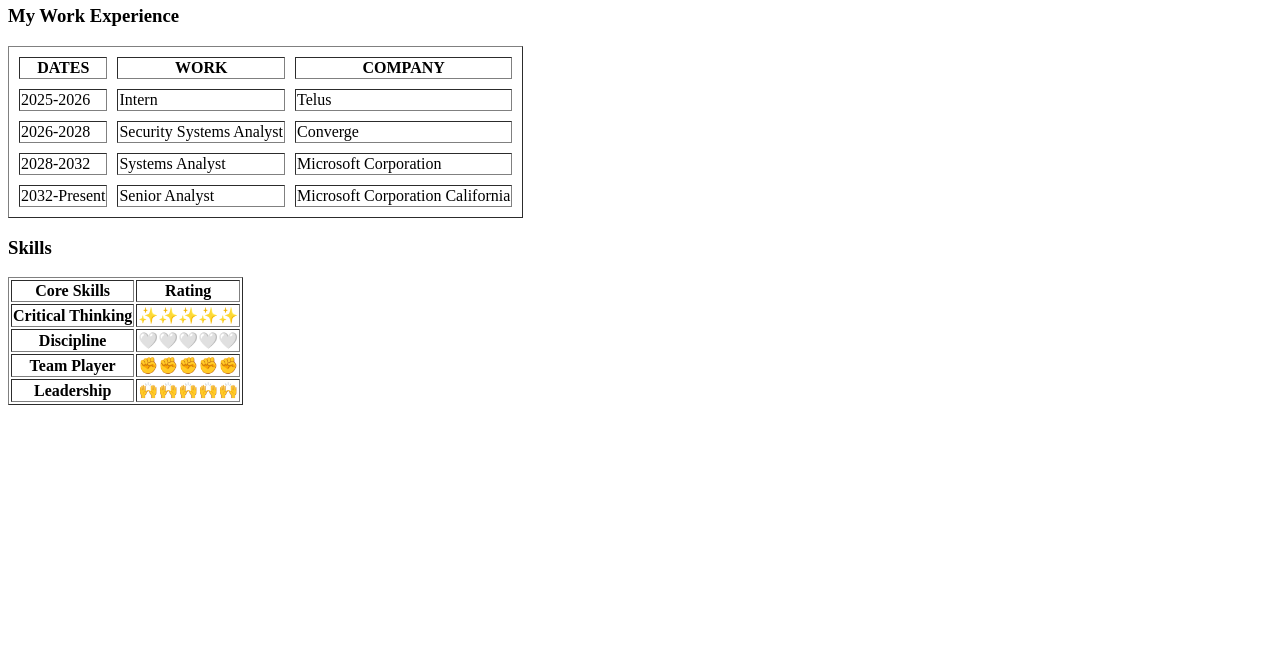
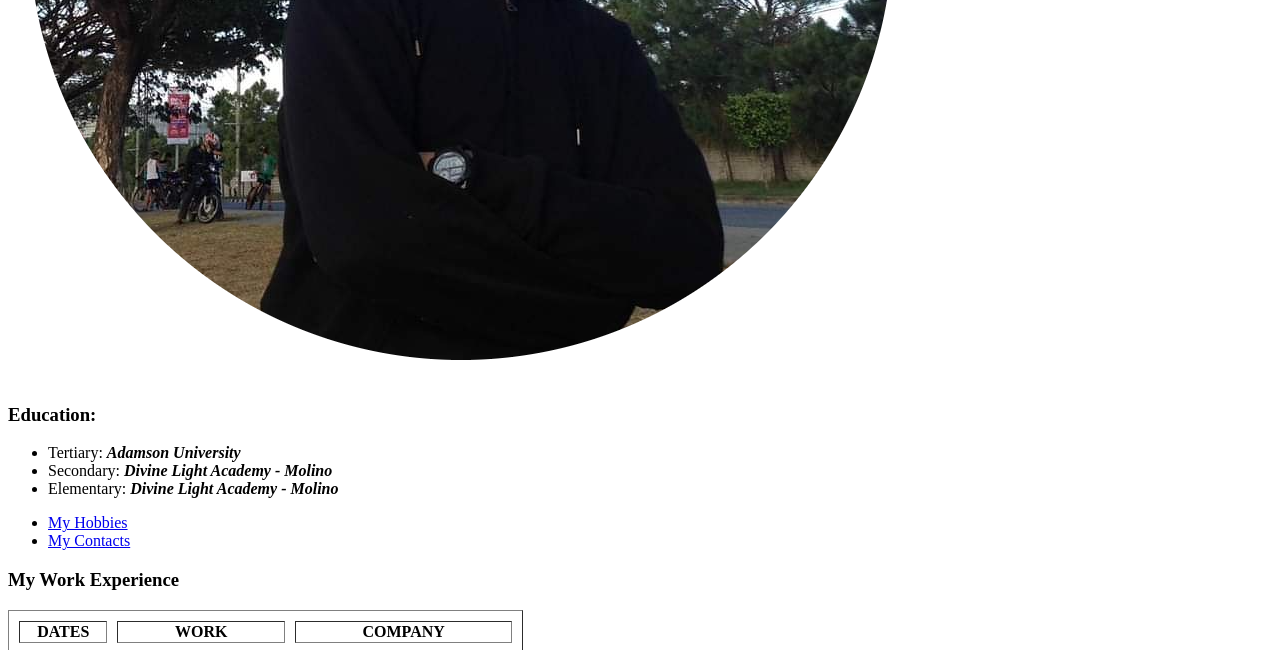
Before and after one commit to Aaroncea/resume2, a plain HTML site: page index.html in a window 1280 px wide. Shown: the part 533-1183 px from the top of the page. Before the commit the page ends 946 px from the top, so only its background shows below. Drawn offline with Linux system fonts and the light colour scheme.

Commit message:
Update index.html

```diff
--- a/index.html
+++ b/index.html
@@ -7,7 +7,7 @@
 	<body>
 		<table cellspacing="20">
 		<tr>
-		<td><img src="Aaron-modified.png" alt="Aaron" width="300" height="300">
+		<td><img src="Aaron-modified.png" alt="Aaron">
 		<td>
 		<h1>Aaron Cea</h1>
 		<p><em>Senior Systems Analyst at <strong><a href="https://www.microsoft.com/en-ph">Microsoft Corporation</a></strong></em></p>
```
